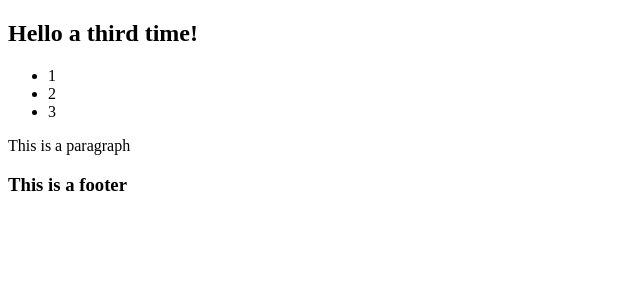
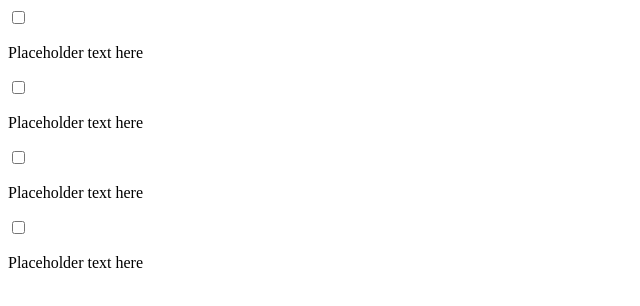
Before and after one commit to mozartfish/data-graphics-vis, a React (Create React App) app in the folder react/tutorial/: page / in a window 1280 px wide. Shown: the top 306 px of the page, without its empty margins (0-640 px from the left). Built offline with nearby package versions, Linux system fonts and the light colour scheme.

Commit message:
started the to do app

```diff
--- a/react/tutorial/src/App.js
+++ b/react/tutorial/src/App.js
@@ -1,13 +1,21 @@
 import React from "react";
-import Footer from "./Footer";
-import MainContent from "./MainContent";
-import Header from "./Header";
+// import Footer from "./components/Footer.jsx";
+// import MainContent from "./components/MainContent.jsx";
+// import Header from "./components/Header.jsx";
 function App() {
   return (
     <div>
-      <Header />
+      {/* <Header />
       <MainContent />
-      <Footer />
+      <Footer /> */}
+      <input type="checkbox" />
+      <p>Placeholder text here</p>
+      <input type="checkbox" />
+      <p>Placeholder text here</p>
+      <input type="checkbox" />
+      <p>Placeholder text here</p>
+      <input type="checkbox" />
+      <p>Placeholder text here</p>
     </div>
   );
 }
```
Also changed, not shown: react/tutorial/src/components/Footer.jsx (renamed from react/tutorial/src/Footer.js), react/tutorial/src/components/Header.jsx (renamed from react/tutorial/src/Header.js), react/tutorial/src/components/MainContent.jsx (renamed from react/tutorial/src/MainContent.js).
